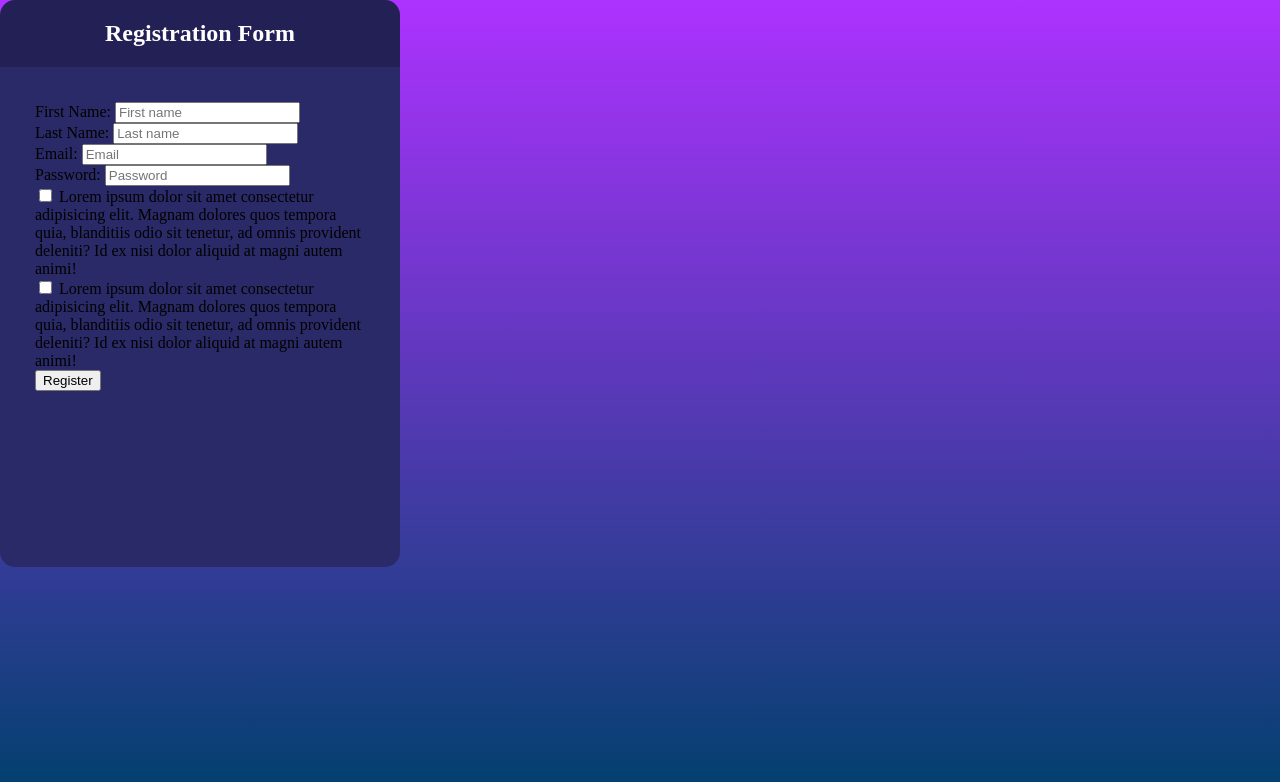
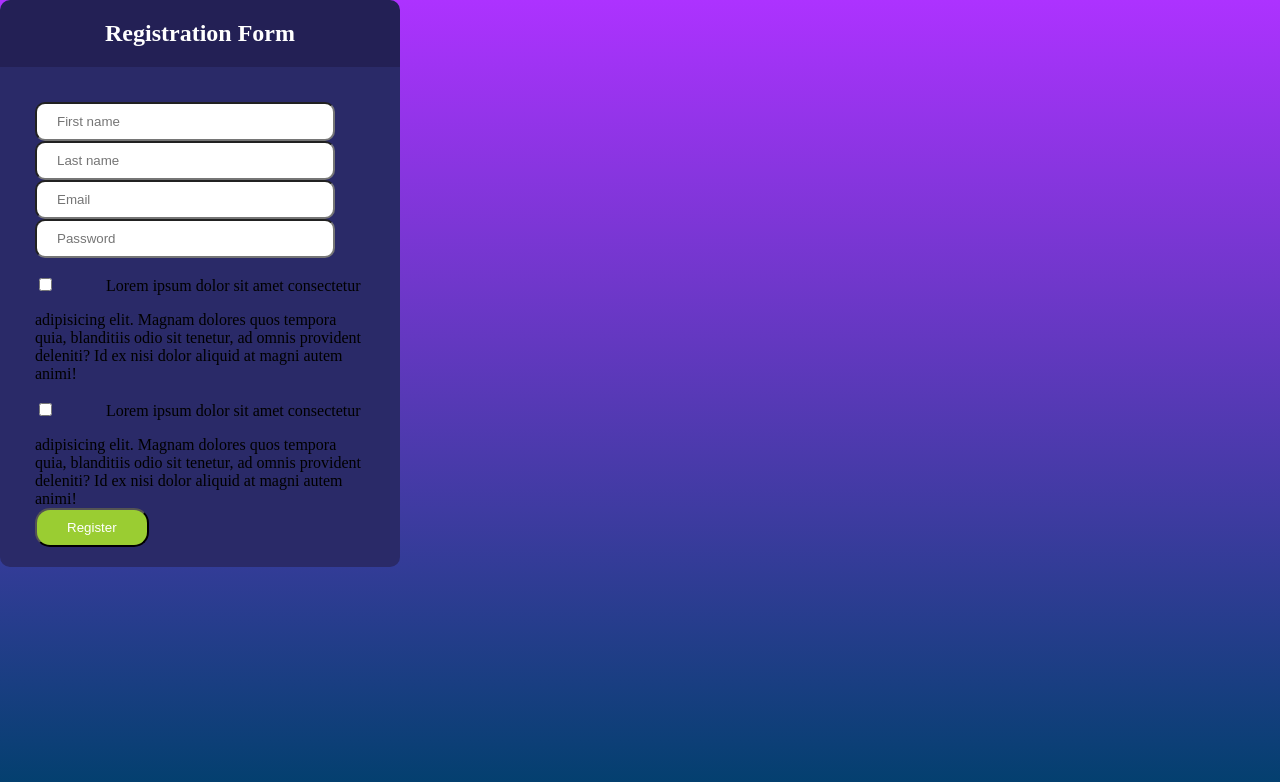
Before and after one commit to 0CEAN717/Formularz, a plain HTML site: page index.html in a window 1280 px wide. Drawn offline with Linux system fonts and the light colour scheme.

Commit message:
Edycja checkbox

```diff
--- a/index.html
+++ b/index.html
@@ -14,38 +14,38 @@
         </div>
         <div class="form_container">
         <form action="*">
-            <div>
-            <label for="first-name">First Name:</label>
-            <input type="text" placeholder="First name" id="first-name" name="first_name">
+            <div class="form-group">
+            <label for="first-name"></label>
+            <input type="text" placeholder="First name" id="first-name" class="form-control" name="first_name">
             </div>
 
-            <div>
-            <label for="last-name">Last Name:</label>
-            <input type="text" placeholder="Last name" id="last-name" name="email">
+            <div class="form-group">
+            <label for="last-name"></label>
+            <input type="text" placeholder="Last name" id="last-name" class="form-control" name="email">
             </div>
 
-            <div>
-            <label for="email">Email:</label>
-            <input type="text" placeholder="Email" id="email">
+            <div class="form-group">
+            <label for="email"></label>
+            <input type="text" placeholder="Email" id="email" class="form-control">
             </div>
 
-            <div>
-            <label for="password">Password:</label>
-            <input type="password" placeholder="Password" id="password">
+            <div class="form-group">
+            <label for="password"></label>
+            <input type="password" placeholder="Password" id="password" class="form-control">
             </div>
 
-            <div>
-            <input type="checkbox" id="accept" name="accept">
+            <div class="form-group">
+            <input type="checkbox" id="accept" class="form-check" name="accept">
             <label for="accept">Lorem ipsum dolor sit amet consectetur adipisicing elit. Magnam dolores quos tempora quia, blanditiis odio sit tenetur, ad omnis provident deleniti? Id ex nisi dolor aliquid at magni autem animi!</label>
             </div>
 
-            <div>
-            <input type="checkbox" id="accept1" name="accept1">
+            <div class="form-group">
+            <input type="checkbox" id="accept1" class="form-check" name="accept1">
             <label for="accept1">Lorem ipsum dolor sit amet consectetur adipisicing elit. Magnam dolores quos tempora quia, blanditiis odio sit tenetur, ad omnis provident deleniti? Id ex nisi dolor aliquid at magni autem animi!</label>
             </div>
 
             <div>
-            <button>Register</button>
+            <button class="first-button">Register</button>
             </div>
             </div>
         </form>
--- a/style.css
+++ b/style.css
@@ -22,8 +22,8 @@ body{
 
 .register_title {
     background-color: #232055;
-    border-top-right-radius: 15px;
-    border-top-left-radius: 15px;
+    border-top-right-radius: 10px;
+    border-top-left-radius: 10px;
 }
 
 .window_register_title, h1 {
@@ -34,11 +34,31 @@ body{
 }
 
 .form_container {
-    padding: 35px;
+    background-color: #2a2a68;
     width: 400px;
     height: 500px;
-    background-color: #2a2a68;
-    border-bottom-left-radius: 15px ;
-    border-bottom-right-radius: 15px ;
+    padding: 35px;
+    border-bottom-left-radius: 10px ;
+    border-bottom-right-radius: 10px ;
+}
 
+.form-control {
+padding: 10px 20px;
+width: 300px;
+border-radius: 10px;
 }
+
+.form-check {
+margin: 20px 50px 20px 4px;
+}
+
+.from-group {
+    font-size: 10px;
+}
+
+.first-button {
+    padding: 10px 30px;
+    color: white;
+    background-color: yellowgreen;
+    border-radius: 15px;
+}
```
